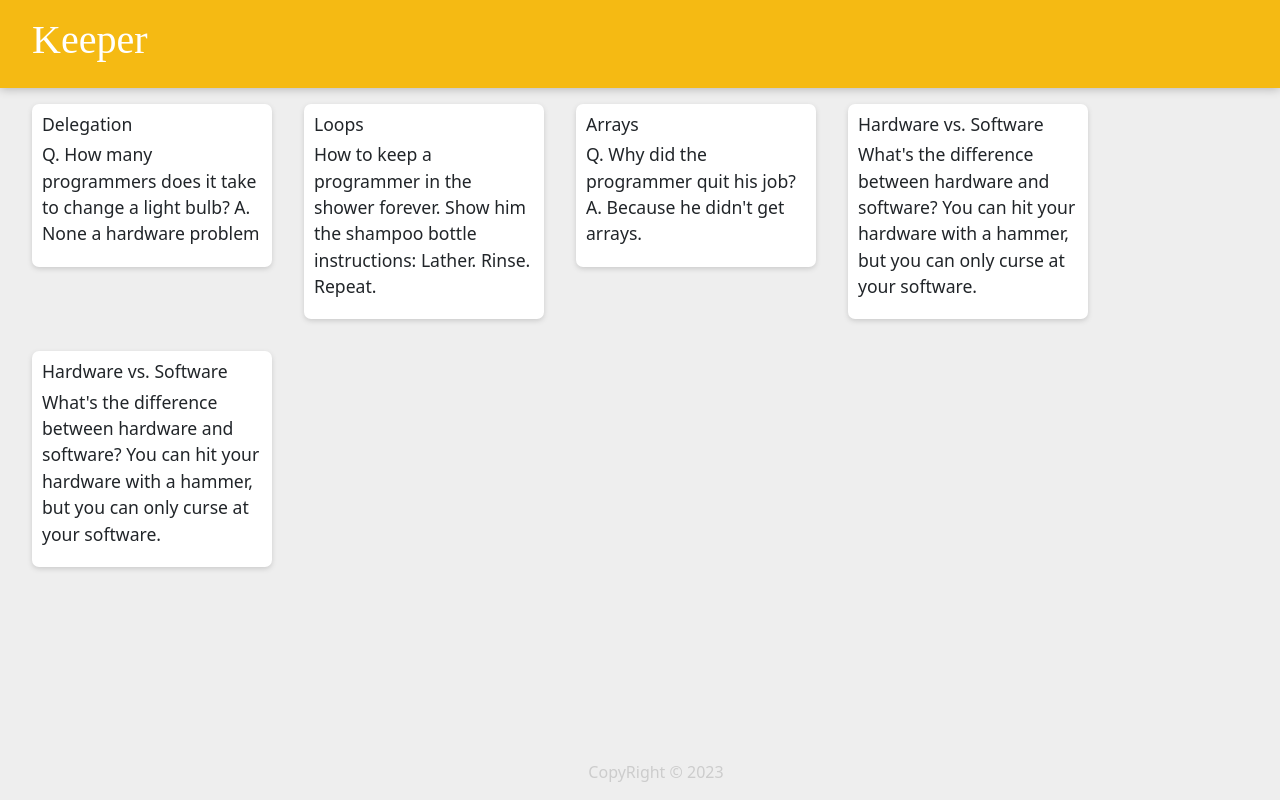
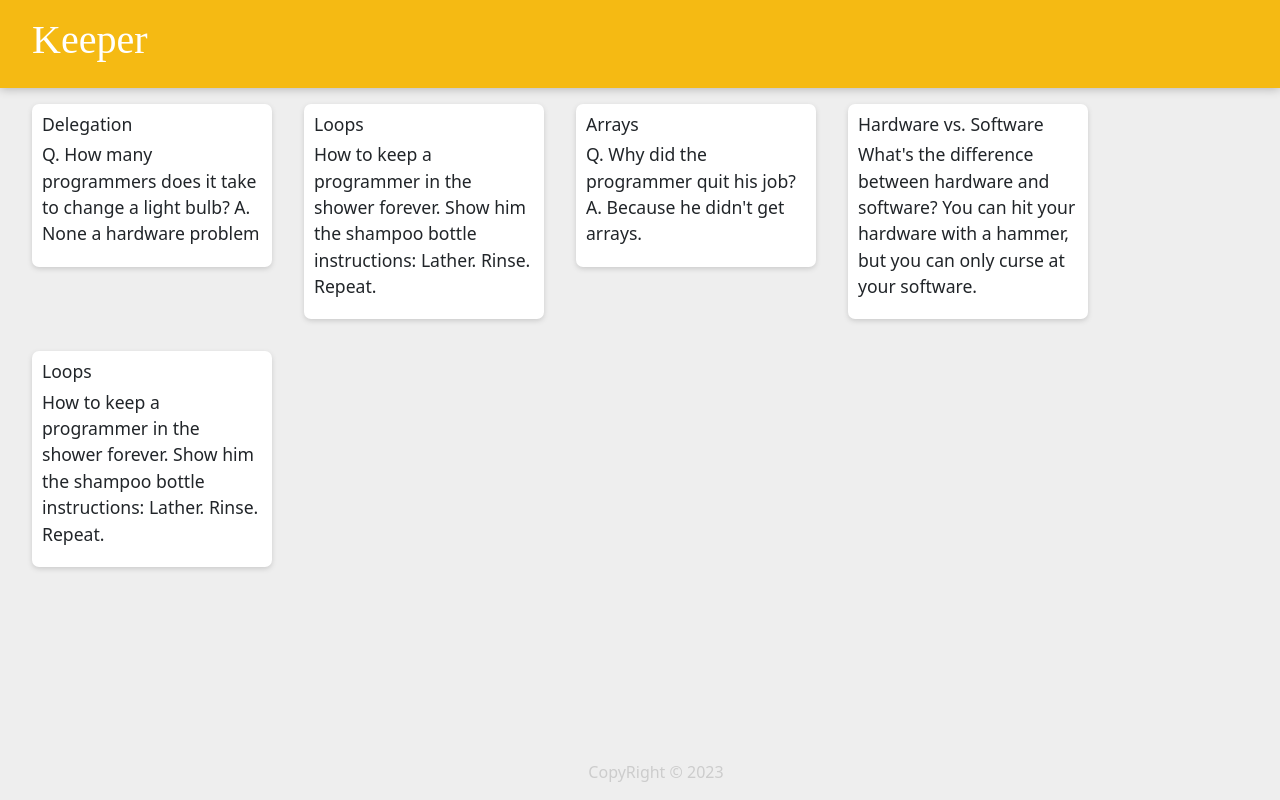
Before and after one commit to Nikhil-gna/keeper-app, a React (Create React App) app: page / in a window 1280 px wide. Built offline with nearby package versions, Linux system fonts and the light colour scheme; a web font is replaced by a local one.

Commit message:
added notes data

```diff
--- a/src/components/Note.jsx
+++ b/src/components/Note.jsx
@@ -3,6 +3,7 @@ import React from "react";
 
 function Note(props){
     return(<div className="note">
+
     <h1>{props.title}</h1>
     <p>{props.content}</p>
 </div>
--- a/src/notes.js
+++ b/src/notes.js
@@ -24,11 +24,11 @@ const notes = [
         "What's the difference between hardware and software? You can hit your hardware with a hammer, but you can only curse at your software."
     },
     {
-        key: 4,
-        title: "Hardware vs. Software",
-        content:
-          "What's the difference between hardware and software? You can hit your hardware with a hammer, but you can only curse at your software."
-      }
+      key: 5,
+      title: "Loops",
+      content:
+        "How to keep a programmer in the shower forever. Show him the shampoo bottle instructions: Lather. Rinse. Repeat."
+    }
   ];
 
   export default notes;
```
